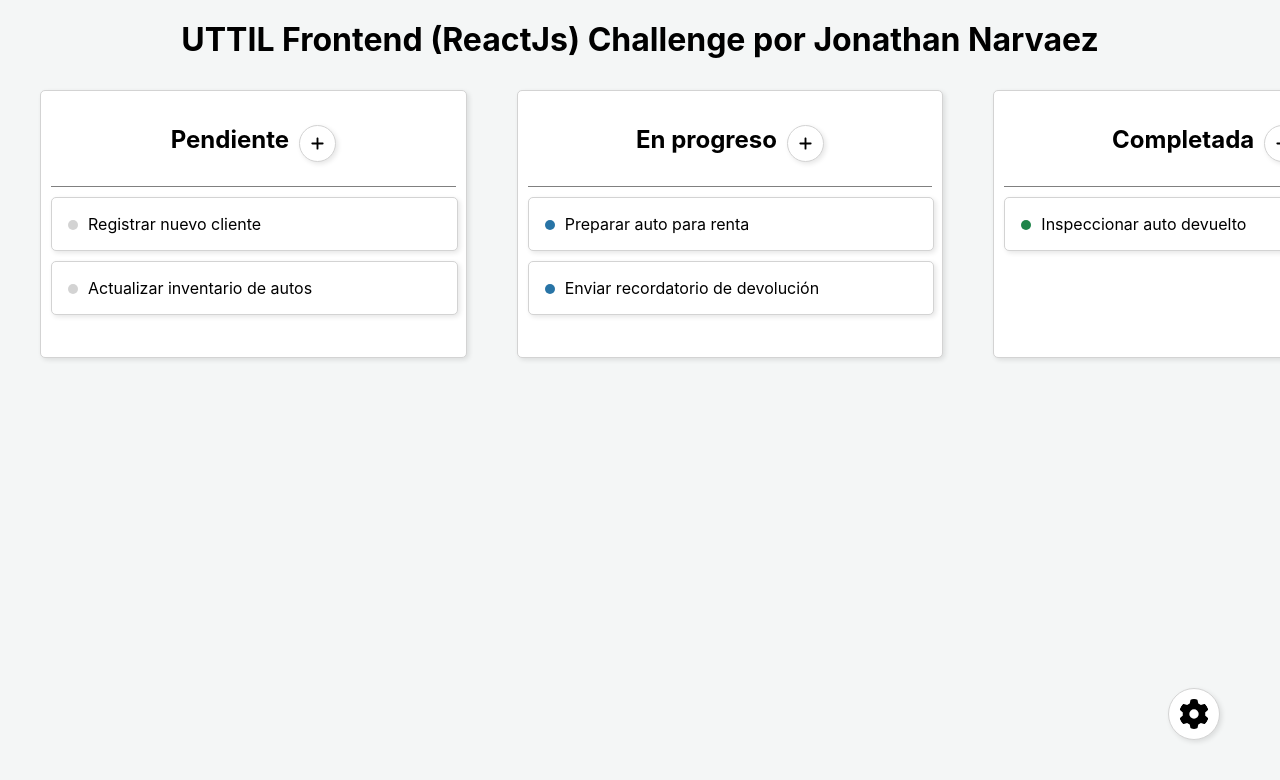
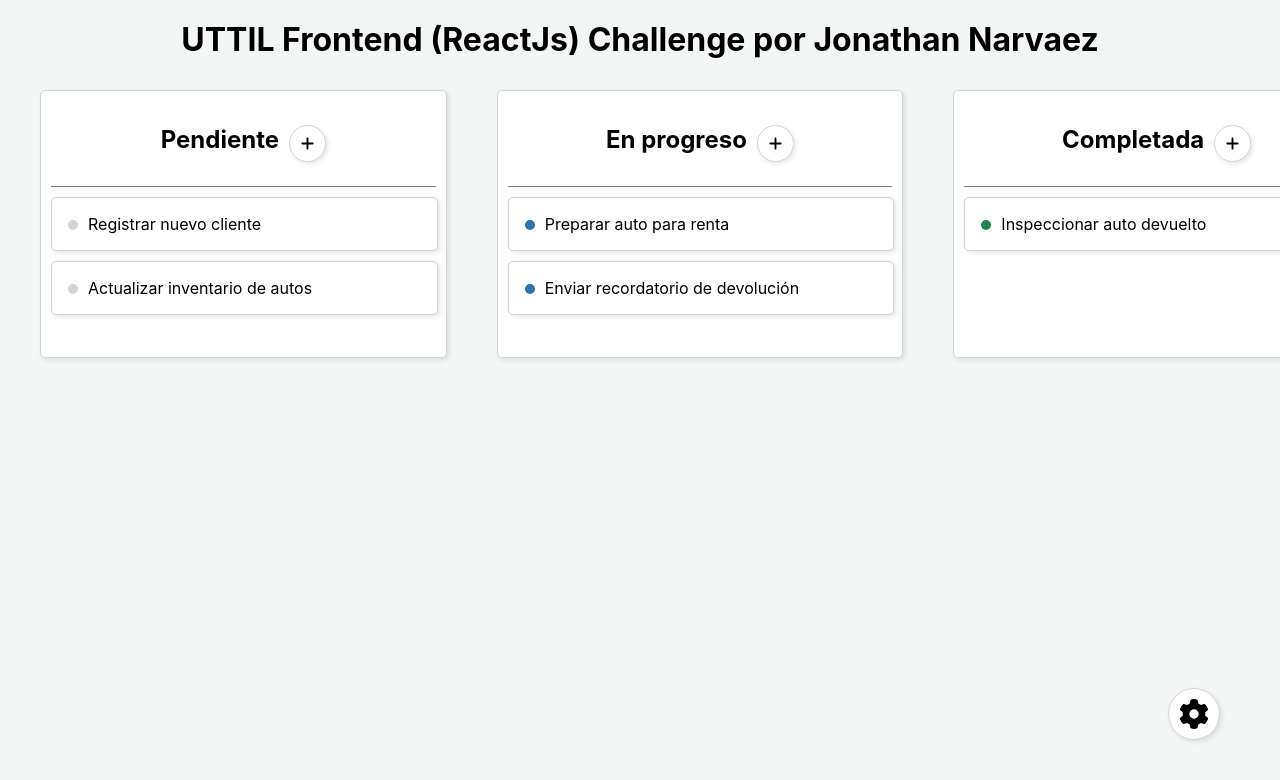
Before and after one commit to Naramatsu/uttil-challenge, a React (Create React App) app: page / in a window 1280 px wide. Shown: the top 780 px of the page. Built offline with nearby package versions, Linux system fonts and the light colour scheme.

Commit message:
improving board styles

```diff
--- a/src/components/Boad/Boad.style.scss
+++ b/src/components/Boad/Boad.style.scss
@@ -1,13 +1,13 @@
 @import "../../utils.style.scss";
 
 .container {
-  width: 100%;
+  margin: auto;
+  width: 1400px;
 
   .board {
     display: grid;
     gap: 30px;
     grid-template-columns: repeat(3, 1fr);
     margin: auto 30px;
-    min-width: 1400px;
   }
 }
```
